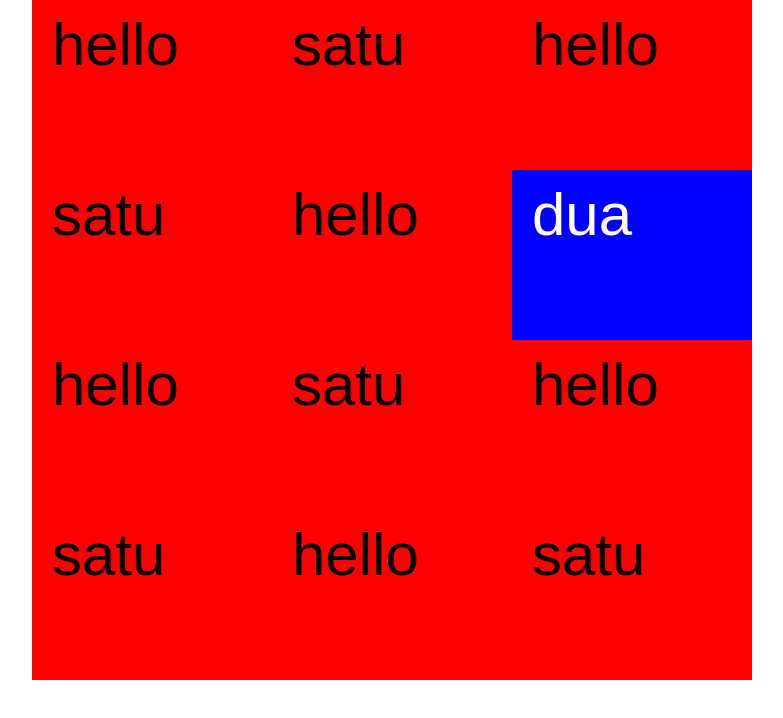
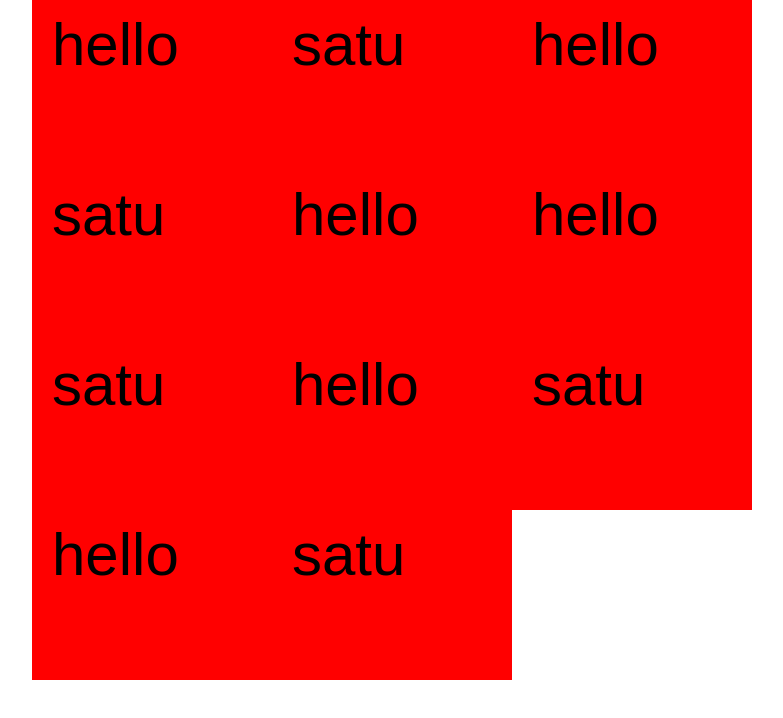
Before and after one commit to lizabethgunawan/lizabethgunawan.github.io, a plain HTML site: page index.html in a window 1280 px wide. Shown: the whole page, without its empty margins (248-1031 px from the left). Drawn offline with Linux system fonts and the light colour scheme.

Commit message:
Update index.html

```diff
--- a/index.html
+++ b/index.html
@@ -38,7 +38,6 @@
 			<div class="udin">hello</div>
 			<div class="udin">satu</div>
 			<div class="udin">hello</div>
-			<div class="udin" style="color: white; background-color: blue">dua</div>
 			<div class="udin">hello</div>
 			<div class="udin">satu</div>
 			<div class="udin">hello</div>
```
